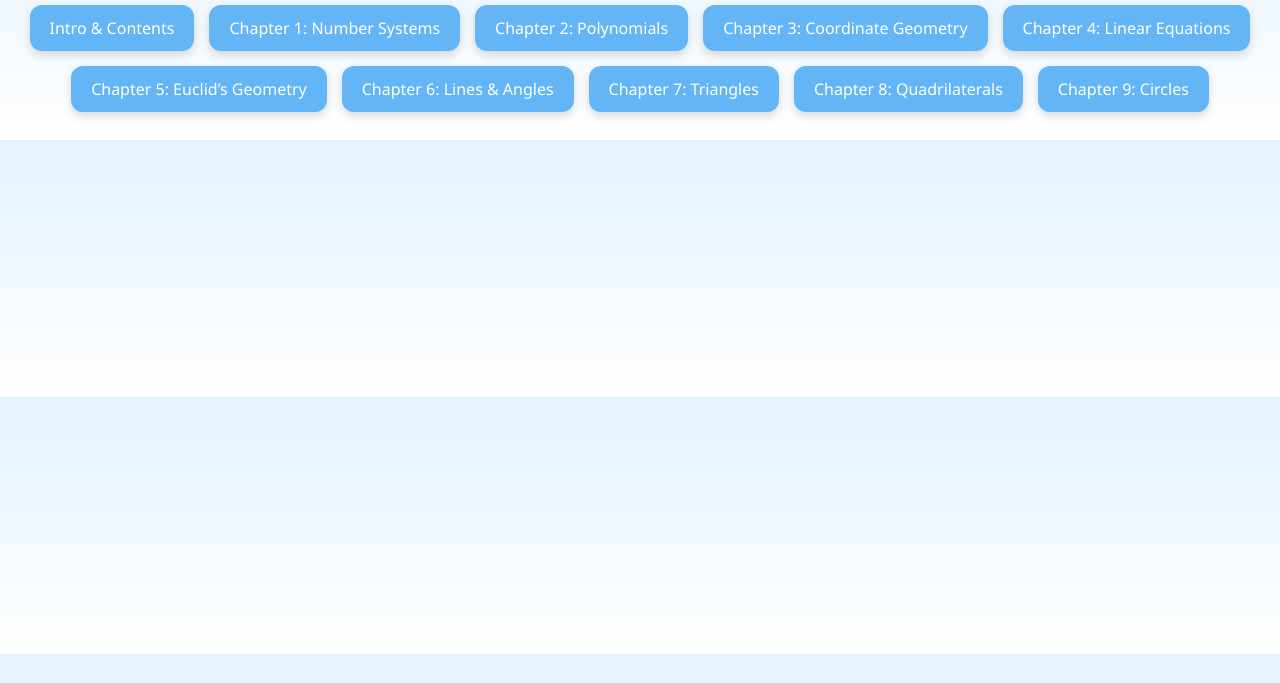
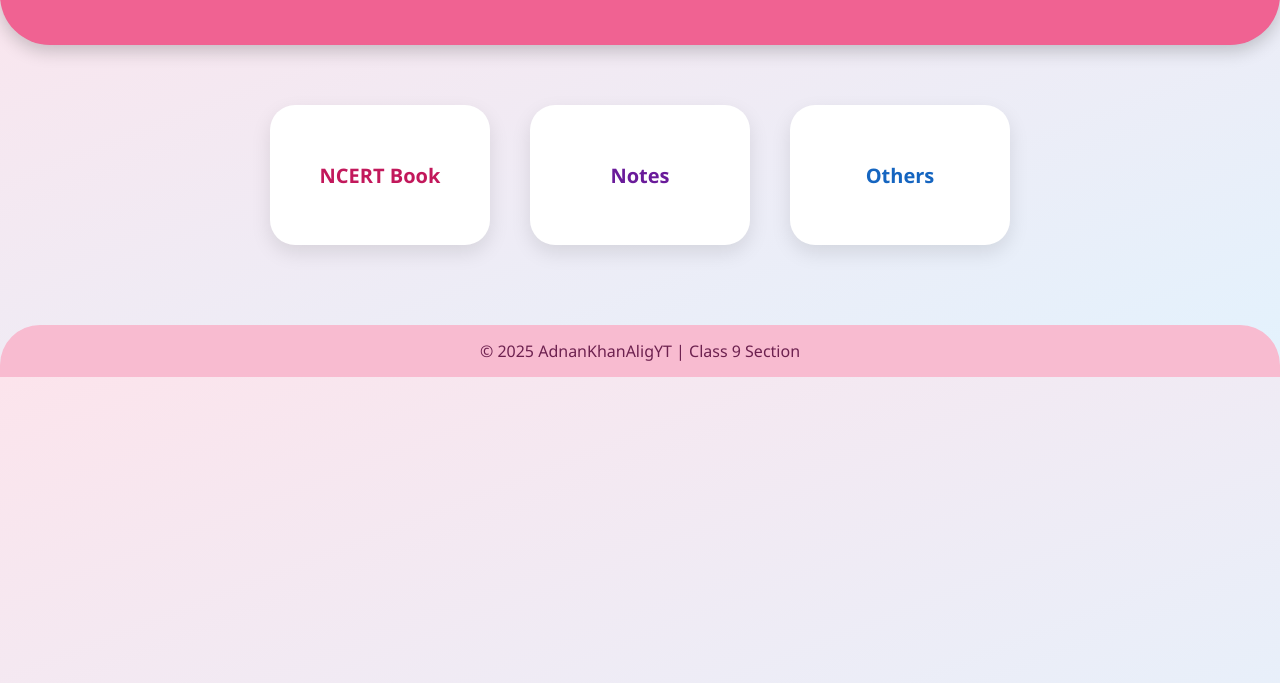
Before and after one commit to AdnanKhanAligYT/AdnanKhanAligYT, a plain HTML site: page mathematics.html in a window 1280 px wide. Shown: the part 117-800 px from the top of the page. Drawn offline with Linux system fonts and the light colour scheme.

Commit message:
Index.html

```diff
--- a/mathematics.html
+++ b/mathematics.html
@@ -1,52 +1,82 @@
 <!DOCTYPE html>
-<html>
+<html lang="en">
 <head>
-  <title>Class 9 Mathematics NCERT Book</title>
-  <style>
-    body {
-      font-family: 'Segoe UI', sans-serif;
-      background: linear-gradient(to bottom, #e3f2fd, #ffffff);
-      padding: 20px;
-    }
-    h1 {
-      text-align: center;
-      color: #0d47a1;
-    }
-    .chapter-links {
-      display: flex;
-      flex-wrap: wrap;
-      justify-content: center;
-      gap: 15px;
-      margin-top: 30px;
-    }
-    .chapter-links a {
-      text-decoration: none;
-      background-color: #64b5f6;
-      color: white;
-      padding: 12px 20px;
-      border-radius: 12px;
-      box-shadow: 0 4px 10px rgba(0,0,0,0.15);
-      transition: 0.3s ease;
-    }
-    .chapter-links a:hover {
-      background-color: #42a5f5;
-      transform: scale(1.05);
-    }
-  </style>
+    <meta charset="UTF-8">
+    <title>Class 9 - AdnanKhanAligYT</title>
 </head>
-<body>
-  <h1>Class 9 - Mathematics (NCERT Book)</h1>
-  <div class="chapter-links">
-    <a href="mathematics/iemh1ps.pdf" target="_blank">Intro & Contents</a>
-    <a href="mathematics/iemh101.pdf" target="_blank">Chapter 1: Number Systems</a>
-    <a href="mathematics/iemh102.pdf" target="_blank">Chapter 2: Polynomials</a>
-    <a href="mathematics/iemh103.pdf" target="_blank">Chapter 3: Coordinate Geometry</a>
-    <a href="mathematics/iemh104.pdf" target="_blank">Chapter 4: Linear Equations</a>
-    <a href="mathematics/iemh105.pdf" target="_blank">Chapter 5: Euclid’s Geometry</a>
-    <a href="mathematics/iemh106.pdf" target="_blank">Chapter 6: Lines & Angles</a>
-    <a href="mathematics/iemh107.pdf" target="_blank">Chapter 7: Triangles</a>
-    <a href="mathematics/iemh108.pdf" target="_blank">Chapter 8: Quadrilaterals</a>
-    <a href="mathematics/iemh109.pdf" target="_blank">Chapter 9: Circles</a>
-  </div>
+<body style="margin: 0; padding: 0; font-family: 'Segoe UI', sans-serif; background: linear-gradient(to bottom right, #fce4ec, #e3f2fd);">
+
+    <!-- Header -->
+    <div style="background-color: #f06292; padding: 30px 0; text-align: center; color: white; box-shadow: 0 6px 18px rgba(0,0,0,0.2); border-bottom-left-radius: 50px; border-bottom-right-radius: 50px;">
+        <h1 style="margin: 0; font-size: 38px;">Class 9 Resources</h1>
+        <p style="font-size: 18px; margin-top: 8px;">By Adnan Sir (SMPS)</p>
+    </div>
+
+    <!-- Card Container -->
+    <div style="display: flex; justify-content: center; flex-wrap: wrap; margin: 60px auto; gap: 40px; max-width: 1000px; padding: 0 20px;">
+
+        <!-- NCERT Book -->
+        <a href="ncert-book.html" style="
+            width: 220px;
+            height: 140px;
+            background: white;
+            border-radius: 25px;
+            text-decoration: none;
+            color: #c2185b;
+            font-size: 20px;
+            font-weight: bold;
+            box-shadow: 0 8px 20px rgba(0,0,0,0.1);
+            display: flex;
+            align-items: center;
+            justify-content: center;
+            transition: transform 0.25s ease, background-color 0.3s ease;
+        " onmouseover="this.style.transform='scale(1.08)'; this.style.backgroundColor='#f8bbd0'" onmouseout="this.style.transform='scale(1)'; this.style.backgroundColor='white'">
+            NCERT Book
+        </a>
+
+        <!-- Notes -->
+        <a href="#" style="
+            width: 220px;
+            height: 140px;
+            background: white;
+            border-radius: 25px;
+            text-decoration: none;
+            color: #6a1b9a;
+            font-size: 20px;
+            font-weight: bold;
+            box-shadow: 0 8px 20px rgba(0,0,0,0.1);
+            display: flex;
+            align-items: center;
+            justify-content: center;
+            transition: transform 0.25s ease, background-color 0.3s ease;
+        " onmouseover="this.style.transform='scale(1.08)'; this.style.backgroundColor='#e1bee7'" onmouseout="this.style.transform='scale(1)'; this.style.backgroundColor='white'">
+            Notes
+        </a>
+
+        <!-- Others -->
+        <a href="#" style="
+            width: 220px;
+            height: 140px;
+            background: white;
+            border-radius: 25px;
+            text-decoration: none;
+            color: #1565c0;
+            font-size: 20px;
+            font-weight: bold;
+            box-shadow: 0 8px 20px rgba(0,0,0,0.1);
+            display: flex;
+            align-items: center;
+            justify-content: center;
+            transition: transform 0.25s ease, background-color 0.3s ease;
+        " onmouseover="this.style.transform='scale(1.08)'; this.style.backgroundColor='#bbdefb'" onmouseout="this.style.transform='scale(1)'; this.style.backgroundColor='white'">
+            Others
+        </a>
+    </div>
+
+    <!-- Footer -->
+    <div style="text-align: center; padding: 15px 0; background-color: #f8bbd0; color: #6d214f; border-top-left-radius: 40px; border-top-right-radius: 40px; margin-top: 80px;">
+        © 2025 AdnanKhanAligYT | Class 9 Section
+    </div>
+
 </body>
 </html>
```
